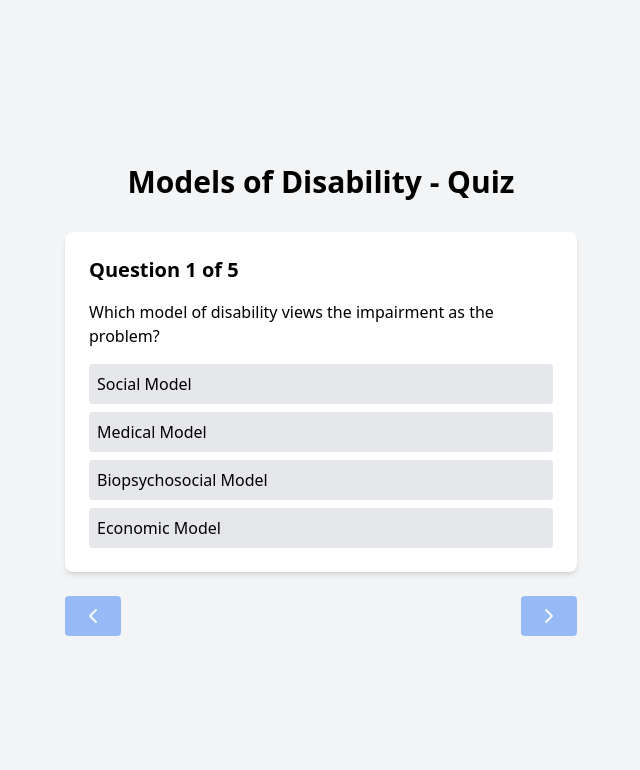
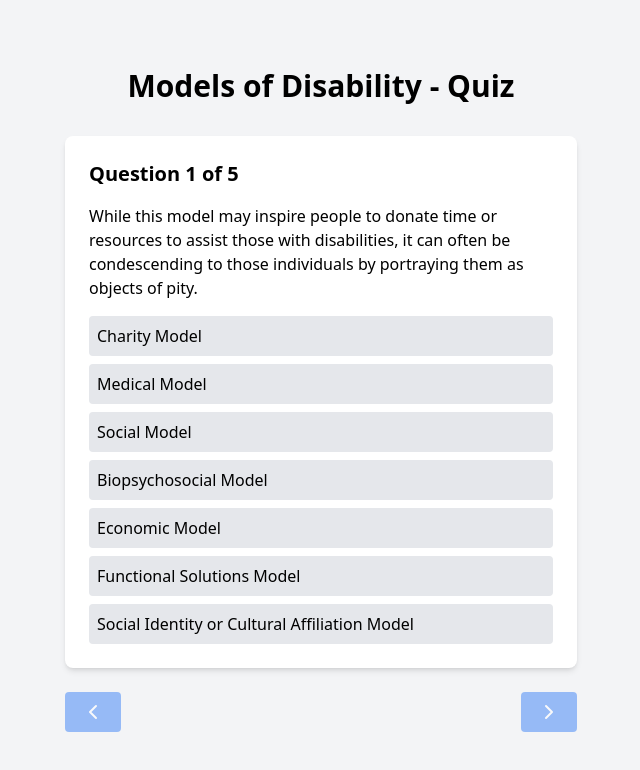
Before and after one commit to statecs/a11y-flashcard, a React (Create React App) app: page /chapter/models-of-disability/quiz in a window 1280 px wide. Shown: the top 770 px of the page, without its empty margins (319-959 px from the left). Built offline with nearby package versions, Linux system fonts and the light colour scheme.

Commit message:
Randomize quiz

```diff
--- a/src/components/Quiz.tsx
+++ b/src/components/Quiz.tsx
@@ -1,4 +1,4 @@
-import React, { useState } from 'react';
+import React, { useState, useEffect } from 'react';
 import { ChevronLeft, ChevronRight } from 'lucide-react';
 
 interface QuizQuestion {
@@ -12,11 +12,26 @@ interface QuizProps {
   title: string;
 }
 
-const Quiz: React.FC<QuizProps> = ({ questions, title }) => {
+// Fisher-Yates shuffle algorithm
+const shuffleArray = (array: QuizQuestion[]): QuizQuestion[] => {
+  const shuffled = [...array];
+  for (let i = shuffled.length - 1; i > 0; i--) {
+    const j = Math.floor(Math.random() * (i + 1));
+    [shuffled[i], shuffled[j]] = [shuffled[j], shuffled[i]];
+  }
+  return shuffled;
+};
+
+const Quiz: React.FC<QuizProps> = ({ questions: initialQuestions, title }) => {
+  const [questions, setQuestions] = useState<QuizQuestion[]>([]);
   const [currentQuestion, setCurrentQuestion] = useState(0);
   const [selectedAnswer, setSelectedAnswer] = useState<number | null>(null);
   const [score, setScore] = useState(0);
   const [quizCompleted, setQuizCompleted] = useState(false);
+
+  useEffect(() => {
+    setQuestions(shuffleArray(initialQuestions));
+  }, [initialQuestions]);
 
   const handleAnswerSelect = (index: number) => {
     setSelectedAnswer(index);
@@ -44,6 +59,7 @@ const Quiz: React.FC<QuizProps> = ({ questions, title }) => {
   };
 
   const restartQuiz = () => {
+    setQuestions(shuffleArray(initialQuestions));
     setCurrentQuestion(0);
     setSelectedAnswer(null);
     setScore(0);
@@ -63,6 +79,10 @@ const Quiz: React.FC<QuizProps> = ({ questions, title }) => {
         </button>
       </div>
     );
+  }
+
+  if (questions.length === 0) {
+    return <div>Loading...</div>;
   }
 
   return (
--- a/src/data/modelsOfDisability.json
+++ b/src/data/modelsOfDisability.json
@@ -90,8 +90,8 @@
   ],
   "quizQuestions": [
     {
-      "question": "Which model of disability views the impairment as the problem?",
-      "options": ["Social Model", "Medical Model", "Biopsychosocial Model", "Economic Model"],
+      "question": "While this model may inspire people to donate time or resources to assist those with disabilities, it can often be condescending to those individuals by portraying them as objects of pity.",
+      "options": [ "Charity Model", "Medical Model", "Social Model", "Biopsychosocial Model", "Economic Model", "Functional Solutions Model", "Social Identity or Cultural Affiliation Model"],
       "correctAnswer": 1
     },
     {
```
